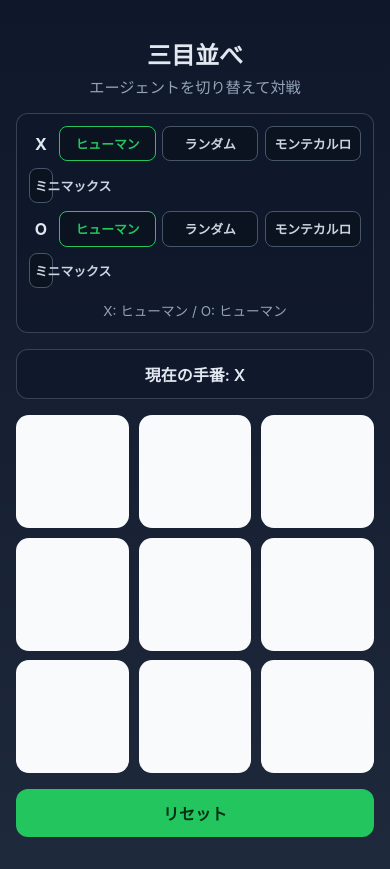
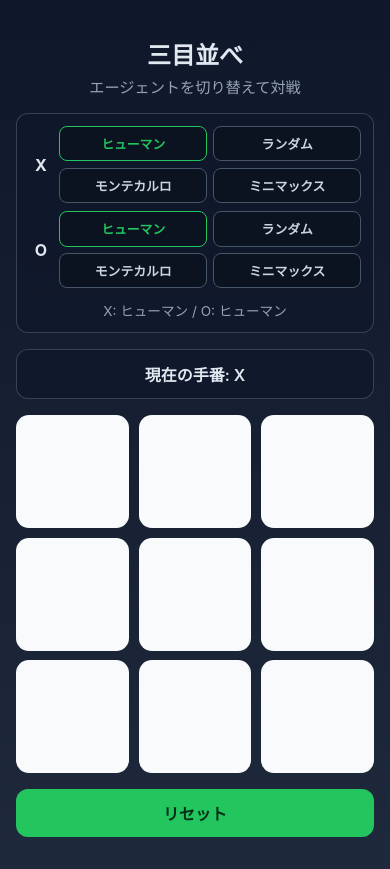
Before and after one commit to hariboten/tic-tac-toe, an Angular app: page / in a window 390 px wide. Built offline with nearby package versions, Linux system fonts and the light colour scheme.

Commit message:
Fix agent selector button layout

```diff
--- a/src/app/app.component.html
+++ b/src/app/app.component.html
@@ -5,6 +5,7 @@
   <section class="agents" aria-label="player agent settings">
     <div class="agent-row">
       <span class="label">X</span>
+      <div class="agent-buttons">
         <button
           type="button"
           class="agent-toggle"
@@ -38,9 +39,11 @@
           ミニマックス
         </button>
       </div>
+    </div>
 
     <div class="agent-row">
       <span class="label">O</span>
+      <div class="agent-buttons">
         <button
           type="button"
           class="agent-toggle"
@@ -74,6 +77,7 @@
           ミニマックス
         </button>
       </div>
+    </div>
 
     <p class="mode">{{ modeText }}</p>
   </section>
--- a/src/app/app.component.scss
+++ b/src/app/app.component.scss
@@ -34,10 +34,16 @@ h1 {
 
 .agent-row {
   display: grid;
-  grid-template-columns: 1.5rem repeat(3, minmax(0, 1fr));
+  grid-template-columns: 1.5rem minmax(0, 1fr);
   gap: 0.5rem;
   align-items: center;
   margin-bottom: 0.5rem;
+}
+
+.agent-buttons {
+  display: grid;
+  grid-template-columns: repeat(2, minmax(0, 1fr));
+  gap: 0.5rem;
 }
 
 .agent-row:last-of-type {
@@ -142,7 +148,10 @@ h1 {
 
 @media (max-width: 420px) {
   .agent-row {
-    grid-template-columns: 1.5rem repeat(3, minmax(0, 1fr));
+    gap: 0.4rem;
+  }
+
+  .agent-buttons {
     gap: 0.4rem;
   }
 
```
Lines whose indentation alone changed are shown as unchanged.
